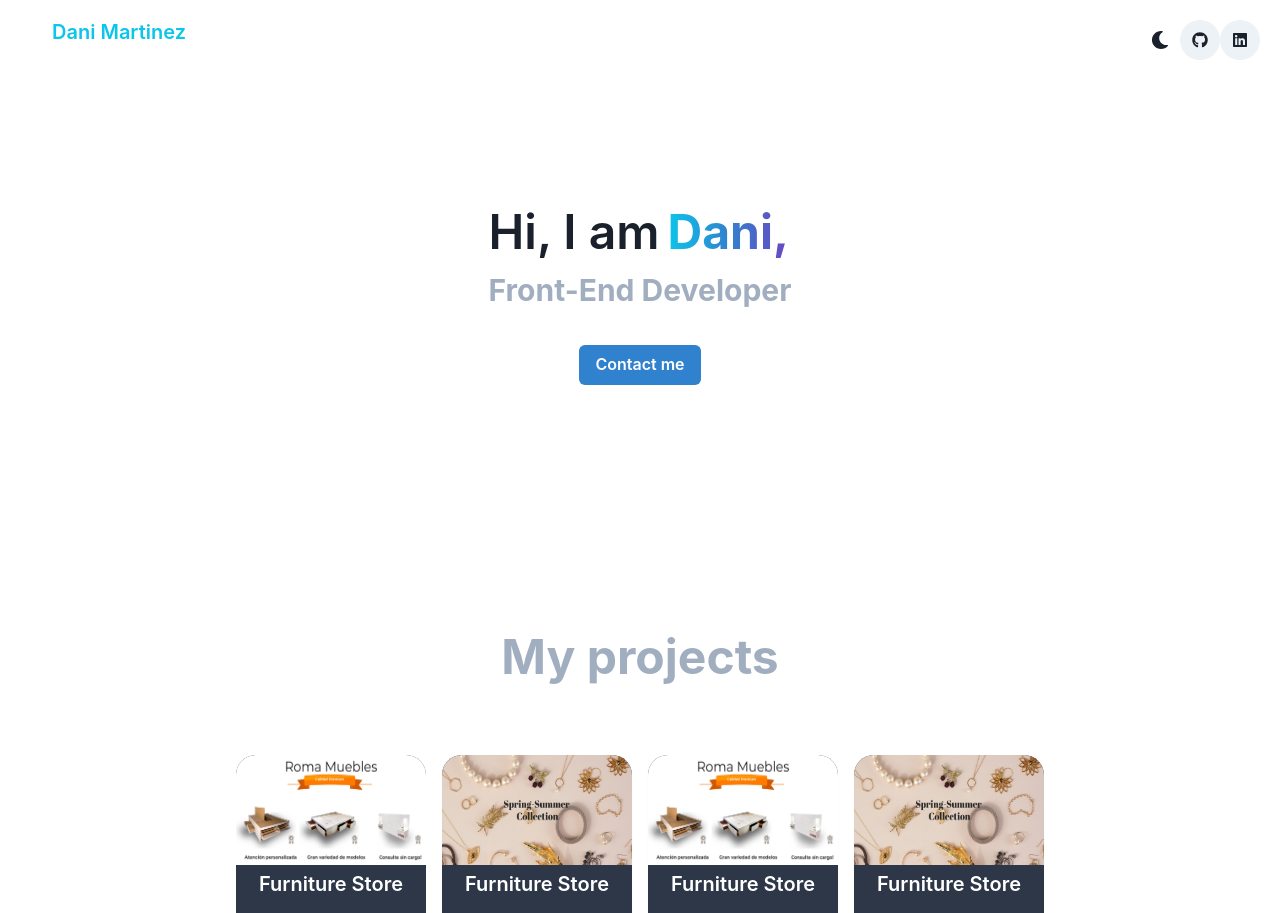
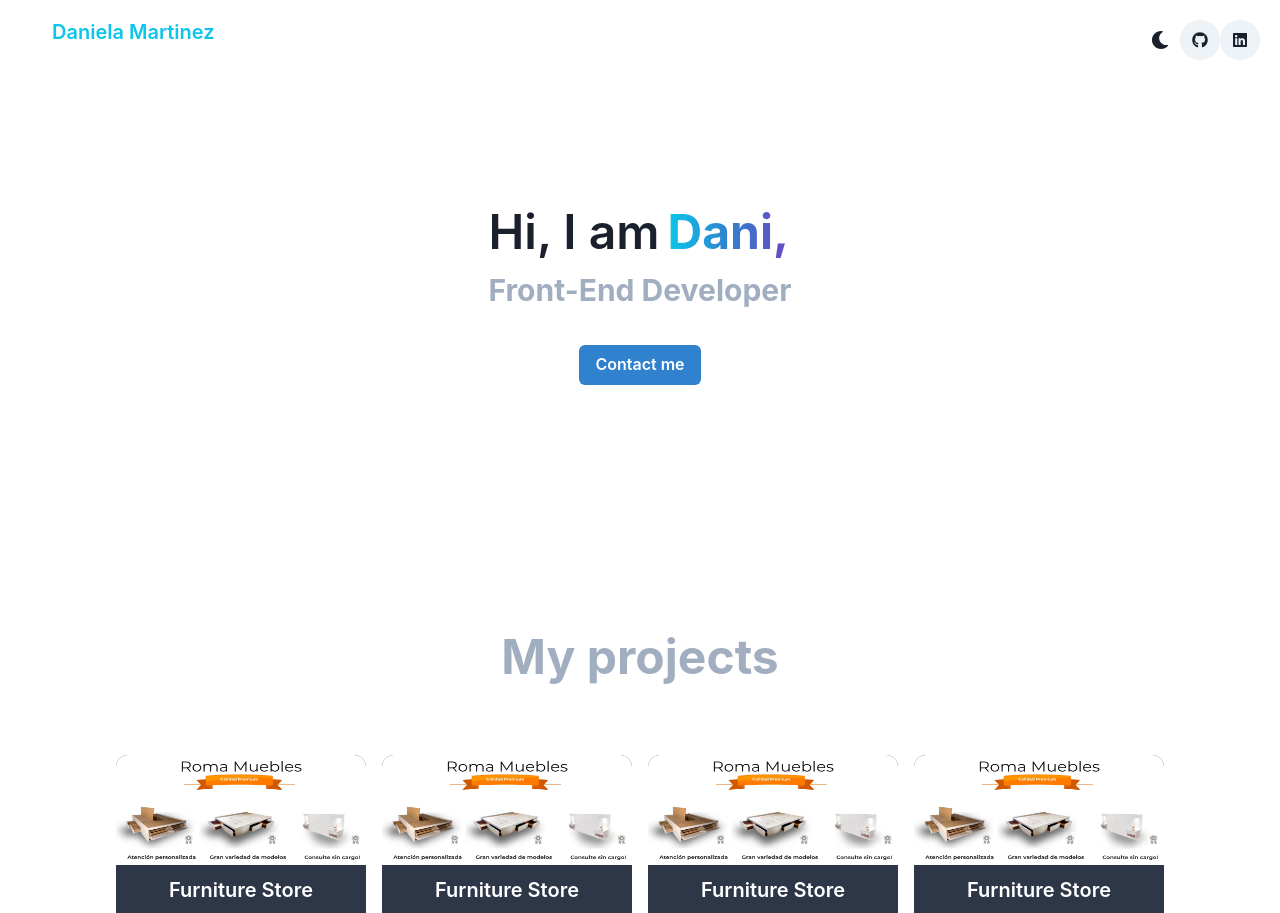
Before and after one commit to DanMartinez01/Portfolio-with-Chakra-IU, a React (Create React App) app: page / in a window 1280 px wide. Shown: the top 913 px of the page. Built offline with nearby package versions, Linux system fonts and the light colour scheme.

Commit message:
change cards width

```diff
--- a/src/App.js
+++ b/src/App.js
@@ -20,7 +20,7 @@ function App() {
     <ChakraProvider theme={theme}>
       <VStack p={5}>
         <Flex w="100%">
-          <Heading ml="8" size="md" fontWeight="semibold" color="cyan.400">Dani Martinez</Heading>
+          <Heading ml="8" size="md" fontWeight="semibold" color="cyan.400">Daniela Martinez</Heading>
           <Spacer />
           <ColorModeSwitcher isRound="true" />
           <IconButton icon={<FaGithub />} isRound="true"
--- a/src/components/Profile.js
+++ b/src/components/Profile.js
@@ -19,19 +19,21 @@ export const Profile = () => {
                 <Heading fontWeight="bold" color="gray.400" size="2xl" textAlign="center" p={isNotSmallerScreen ? "12" : "0"}>
                     My projects
                 </Heading>
-                <Flex direction={isNotSmallerScreen ? "row" : "column"} m="8px" p="10px" >
-                    <Box w="190px" rounded="20px" overflow="hidden" bg="gray.700" m="8px" _hover={{
-                        width: "191px",
+                <Flex direction={isNotSmallerScreen ? "row" : "column"} m="8px" p="10px">
+                    <Box w="250px" rounded="12px" overflow="hidden" bg="gray.700" m="8px" _hover={{
                         bg: "gray.600",
+                        mt: "2px"
                     }}>
-                        <Image src={RomaMuebles} height="110px" />
-                        <Stack align="baseline">
-                            <Box textAlign="center" p="4px" >
+                        <Image src={RomaMuebles} width="250px" height="110px" />
+                        <Stack align="baseline" alignItems="center">
+                            <Box textAlign="center" p="10px" align="baseline" >
                                 <Link href="https://www.romamuebles.com.ar/" isExternal
-                                    color="white" alignSelf="center" fontSize="xl" fontWeight="semibold" textDecoration="none"
+                                    color="white" fontSize="xl"
+                                    fontWeight="semibold" textDecoration="none"
                                 >
                                     Furniture Store
                                 </Link>
+                                <br />
                                 <Link href="https://www.romamuebles.com.ar/" isExternal>
                                     <IconButton
                                         bgColor="inherit"
@@ -51,18 +53,20 @@ export const Profile = () => {
                             </Box>
                         </Stack>
                     </Box>
-                    <Box w="190px" rounded="20px" overflow="hidden" bg="gray.700" boxShadow="sm" m="8px" _hover={{
-                        width: "191px",
+                    <Box w="250px" rounded="12px" overflow="hidden" bg="gray.700" m="8px" _hover={{
                         bg: "gray.600",
+                        mt: "2px"
                     }}>
-                        <Image src={OtroCielo} height="110px" />
-                        <Stack align="baseline">
-                            <Box textAlign="center" p="4px" >
+                        <Image src={RomaMuebles} width="250px" height="110px" />
+                        <Stack align="baseline" alignItems="center">
+                            <Box textAlign="center" p="10px" align="baseline" >
                                 <Link href="https://www.romamuebles.com.ar/" isExternal
-                                    color="white" alignSelf="center" fontSize="xl" fontWeight="semibold" textDecoration="none"
+                                    color="white" fontSize="xl"
+                                    fontWeight="semibold" textDecoration="none"
                                 >
                                     Furniture Store
                                 </Link>
+                                <br />
                                 <Link href="https://www.romamuebles.com.ar/" isExternal>
                                     <IconButton
                                         bgColor="inherit"
@@ -82,19 +86,20 @@ export const Profile = () => {
                             </Box>
                         </Stack>
                     </Box>
-                    <Box w="190px" rounded="20px" overflow="hidden" bg="gray.700" boxShadow="sm" m="8px" _hover={{
-                        width: "191px",
+                    <Box w="250px" rounded="12px" overflow="hidden" bg="gray.700" m="8px" _hover={{
                         bg: "gray.600",
+                        mt: "2px"
                     }}>
-                        <Image src={RomaMuebles} height="110px" />
-
-                        <Stack align="baseline">
-                            <Box textAlign="center" p="4px" >
+                        <Image src={RomaMuebles} width="250px" height="110px" />
+                        <Stack align="baseline" alignItems="center">
+                            <Box textAlign="center" p="10px" align="baseline" >
                                 <Link href="https://www.romamuebles.com.ar/" isExternal
-                                    color="white" alignSelf="center" fontSize="xl" fontWeight="semibold" textDecoration="none"
+                                    color="white" fontSize="xl"
+                                    fontWeight="semibold" textDecoration="none"
                                 >
                                     Furniture Store
                                 </Link>
+                                <br />
                                 <Link href="https://www.romamuebles.com.ar/" isExternal>
                                     <IconButton
                                         bgColor="inherit"
@@ -114,18 +119,20 @@ export const Profile = () => {
                             </Box>
                         </Stack>
                     </Box>
-                    <Box w="190px" rounded="20px" overflow="hidden" bg="gray.700" boxShadow="sm" m="8px" _hover={{
-                        width: "191px",
+                    <Box w="250px" rounded="12px" overflow="hidden" bg="gray.700" m="8px" _hover={{
                         bg: "gray.600",
+                        mt: "2px"
                     }}>
-                        <Image src={OtroCielo} height="110px" />
-                        <Stack align="baseline">
-                            <Box textAlign="center" p="4px" >
+                        <Image src={RomaMuebles} width="250px" height="110px" />
+                        <Stack align="baseline" alignItems="center">
+                            <Box textAlign="center" p="10px" align="baseline" >
                                 <Link href="https://www.romamuebles.com.ar/" isExternal
-                                    color="white" alignSelf="center" fontSize="xl" fontWeight="semibold" textDecoration="none"
+                                    color="white" fontSize="xl"
+                                    fontWeight="semibold" textDecoration="none"
                                 >
                                     Furniture Store
                                 </Link>
+                                <br />
                                 <Link href="https://www.romamuebles.com.ar/" isExternal>
                                     <IconButton
                                         bgColor="inherit"
@@ -145,6 +152,8 @@ export const Profile = () => {
                             </Box>
                         </Stack>
                     </Box>
+
+
                 </Flex>
             </Box>
         </Flex >
```
